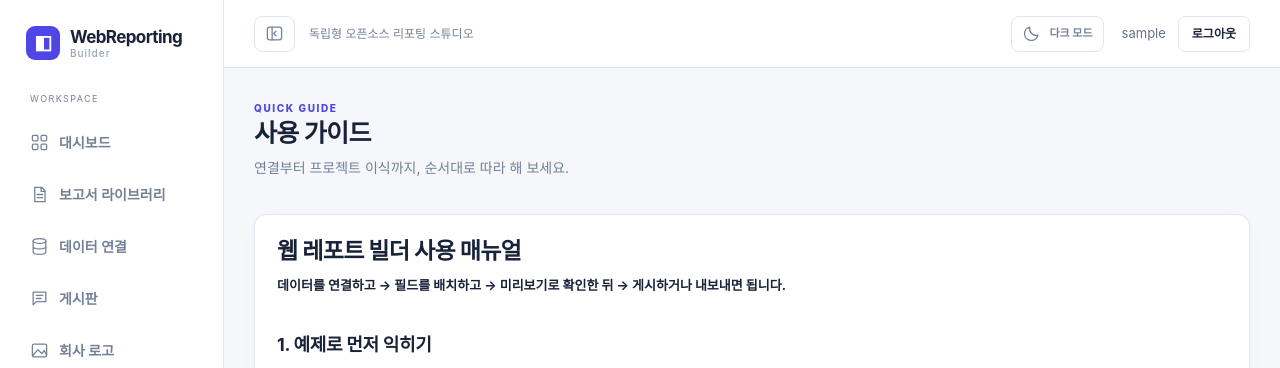
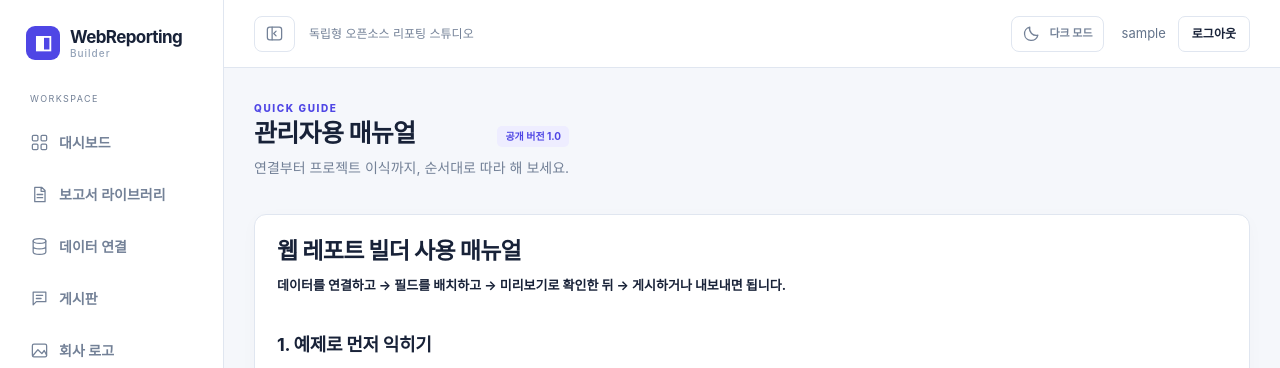
Before and after one commit to mycodehive/WebReportingBulider, a Django app: page /manual/ in a window 1280 px wide. Shown: the top 368 px of the page. Run offline with Django 5.2, Linux system fonts and the light colour scheme; the visitor is signed in with stand-in values (Sample User, id 1); data comes from the database, SQL or seed files in the repository; data that the repository does not hold is empty; parts of the project's set-up code (start-up, migrations or seed data) failed here and were passed over; some libraries are stand-ins or nearby versions.

Commit message:
Show public manual audience and version

```diff
--- a/reportbuilder/templates/reportbuilder/manual.html
+++ b/reportbuilder/templates/reportbuilder/manual.html
@@ -1 +1 @@
-{% extends 'reportbuilder/base.html' %}{% block content %}<div class="page-heading"><div><span class="eyebrow">QUICK GUIDE</span><h1>사용 가이드</h1><p class="muted">연결부터 프로젝트 이식까지, 순서대로 따라 해 보세요.</p></div></div><article class="card prose">{{ manual_html|safe }}</article>{% endblock %}
+{% extends 'reportbuilder/base.html' %}{% block content %}<div class="page-heading"><div><span class="eyebrow">QUICK GUIDE</span><div class="section-title manual-heading"><h1>{% if manual_audience == 'admin' %}관리자용 매뉴얼{% else %}사용자용 매뉴얼{% endif %}</h1><span class="badge manual-version">공개 버전 {{ manual_version }}</span></div><p class="muted">연결부터 프로젝트 이식까지, 순서대로 따라 해 보세요.</p></div></div><article class="card prose">{{ manual_html|safe }}</article>{% endblock %}
```
